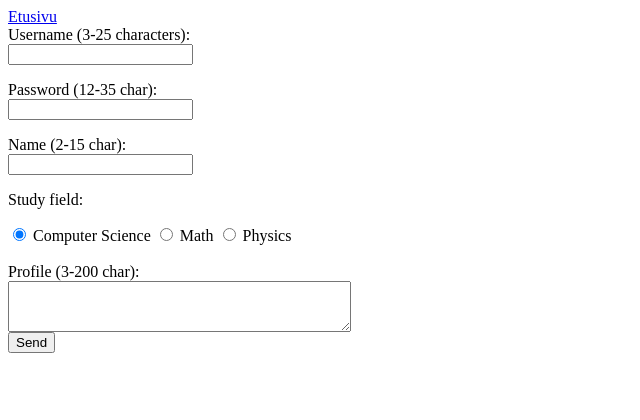
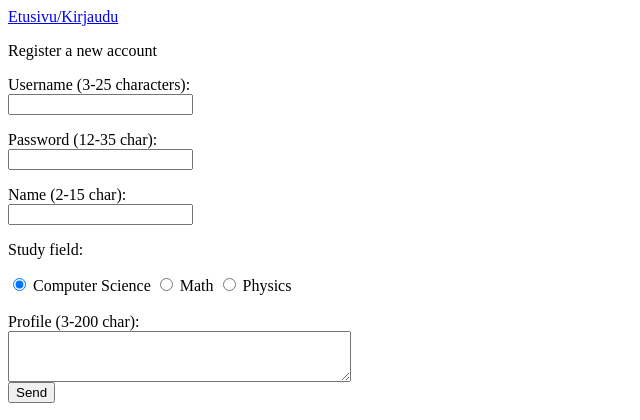
Before and after one commit to Deeroil/KumpulaDatingApp, a Flask app: page /register in a window 1280 px wide. Shown: the top 420 px of the page, without its empty margins (0-640 px from the left). Run offline with Flask 3, Linux system fonts and the light colour scheme.

Commit message:
Fix html session/login check + some small stuff

```diff
--- a/routes.py
+++ b/routes.py
@@ -12,12 +12,14 @@ def index():
 
 @app.route("/profiles")
 def profiles():
-    username = session["username"]
-    users = fun.find_userdata_no_curr(username)
-    user_id = fun.find_session_id(username)
-    matches = fun.find_match_usernames(user_id)
-
-    return render_template("profiles.html", count=len(users), users=users, matches=matches)
+    if "username" in session:
+        username = session["username"]
+        users = fun.find_userdata_no_curr(username)
+        user_id = fun.find_session_id(username)
+        matches = fun.find_match_usernames(user_id)
+        return render_template("profiles.html",count=len(users), users=users, matches=matches)
+    else:
+        return render_template("profiles.html")
 
 
 @app.route("/sendlikes", methods=["POST"])
--- a/templates/edit.html
+++ b/templates/edit.html
@@ -1,13 +1,15 @@
+{% if session.username %}
 <a href="/">Etusivu</a>
-{% if session.username %}
+<a href="/logout">Kirjaudu ulos</a>
+<a href="/profiles">Profiilit</a>
 
 <p>Olet kirjautunut käyttäjällä {{ session.username }}</p>
-<a href="/logout">Kirjaudu ulos</a>
 
 <br>
 <div>
   Edit your profile:
 </div>
+<br>
 <form action="/editprofile" method="POST" onsubmit="return check(this)">
   Name (2-15 char): <br>
   <input type="text" name="name" value="{{ user.name }}" required></p>
--- a/templates/index.html
+++ b/templates/index.html
@@ -8,6 +8,8 @@
 <a href="/edit">Edit profile</a>
 
 {% else %}
+<a href="/register">Rekisteröidy</a>
+
 <form action="/login" method="POST">
 <p>Tunnus:<br>
 <input type="text" name="username"></p>
@@ -15,6 +17,5 @@
 <input type="password" name="password"></p>
 <input type="submit" value="Kirjaudu">
 </form>
-<a href="/register">Rekisteröidy</a>
 
 {% endif %}
--- a/templates/register.html
+++ b/templates/register.html
@@ -1,5 +1,19 @@
-<a href="/">Etusivu</a>
+{% if session.username %}
+<p>Olet kirjautunut nimellä {{ session.username }}</p>
+<a href="/logout">Kirjaudu ulos</a>
+
+<a href="/profiles">Katso profiilit</a>
+
+<a href="/edit">Edit profile</a>
+
+<p>Luodaksesi uuden käyttäjän, kirjaudu ensin ulos</p>
+
+{% else %}
+
+<a href="/">Etusivu/Kirjaudu</a>
 <br>
+<p> Register a new account </p>
+
 <form action="/sendregister" method="POST" onsubmit="return check(this)">
   Username (3-25 characters): <br>
   <input type="text" name="username" required></p>
@@ -41,3 +55,5 @@
     return true;
   }
 </script>
+
+{% endif %}
```
Also changed, not shown: templates/profiles.html (+5 -2 lines).
